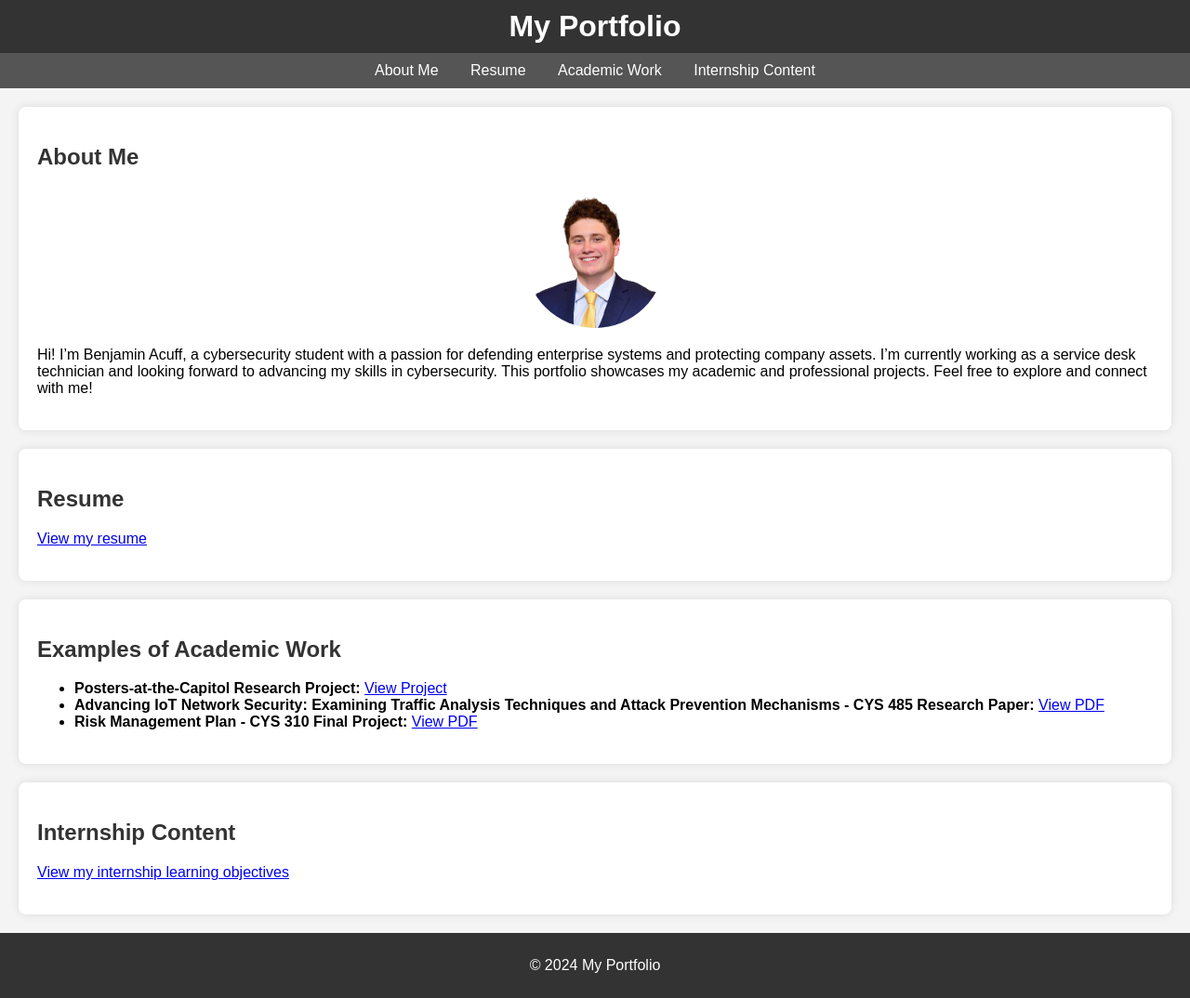
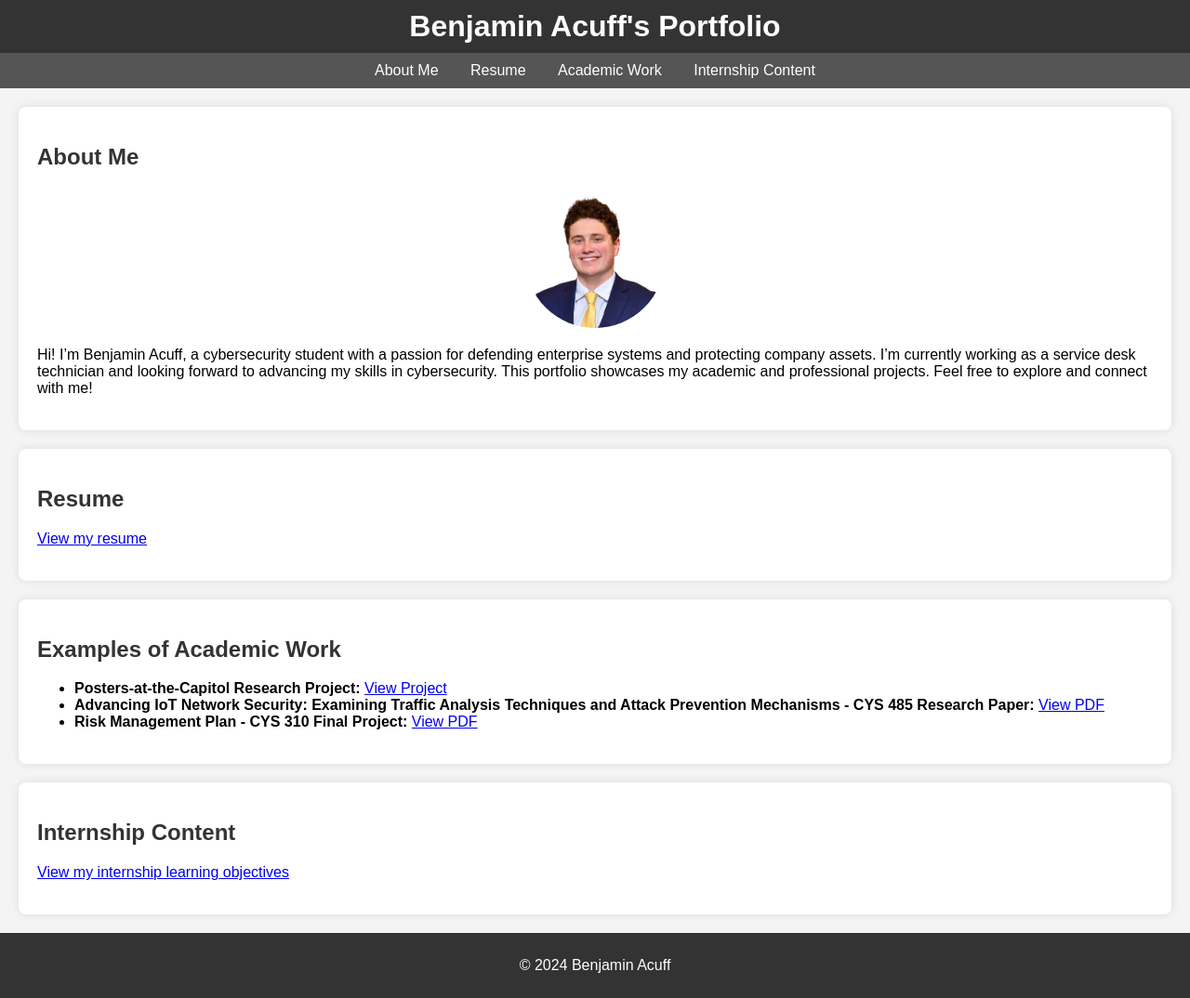
Before and after one commit to BenjaminAcuff/benjaminacuff.github.io, a plain HTML site: page index.html in a window 1280 px wide. Shown: the whole page at 93% size. Drawn offline with Linux system fonts and the light colour scheme.

Commit message:
Update index.html

```diff
--- a/index.html
+++ b/index.html
@@ -62,7 +62,7 @@
 </head>
 <body>
     <header>
-        <h1>My Portfolio</h1>
+        <h1>Benjamin Acuff's Portfolio</h1>
     </header>
 
     <nav>
@@ -105,7 +105,7 @@
     </section>
 
     <footer>
-        <p>&copy; 2024 My Portfolio</p>
+        <p>&copy; 2024 Benjamin Acuff</p>
     </footer>
 </body>
 </html>
```
